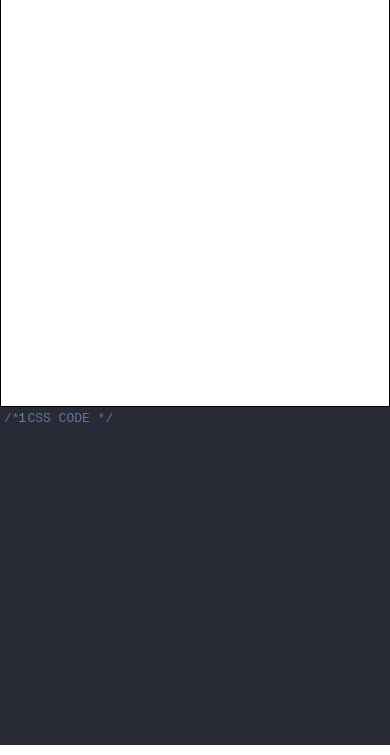
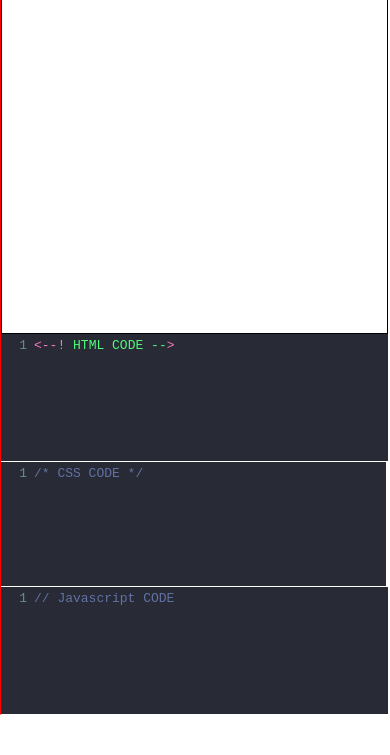
Before and after one commit to nandirchrd/simple-ide, a plain HTML site: page index.html in a window 390 px wide. Shown: the part 89-844 px from the top of the page. Drawn offline with Linux system fonts and the light colour scheme.

Commit message:
modified index.html

```diff
--- a/index.html
+++ b/index.html
@@ -53,22 +53,29 @@
             grid-column-end: 12;
         }
         @media only screen and (max-width: 768px) {
-            body {
+            .container{
+                display: grid;
+                border: 1px solid red;
+                grid-template-columns: repeat(12,1fr);
+                grid-template-rows: 50vh 15vh 15vh 15vh;
             }
             div:nth-child(2){
+                grid-row-start: 3;
+                grid-column-start: 1;
+                grid-column-end: -1;
+                border-bottom: 1px white solid;
+                border-top: 1px solid white;
+            }
+            div:nth-child(3){
+                grid-row-start: 2;
                 grid-column-start: 1;
                 grid-column-end: -1;
                 border: none;
             }
-            div:nth-child(3){
-                display: none;
-                grid-column-start: 5;
-                grid-column-end: 9;
-            }
             div:nth-child(4){
-                display: none;
-                grid-column-start: 9;
-                grid-column-end: 13;
+                grid-column-start: 1;
+                grid-column-end: -1;
+                border: none;
             }
         }
         @media only screen and (min-width: 768px) and (max-width: 992px) {
@@ -87,11 +94,16 @@
                 grid-column-end: 13;
             }
         }
+        .alert{
+            color: red;
+            border: 1px solid red;
+            text-align: center;
+        }
     </style>
 
 </head>
 <body>
-    <h1>This is is not 100% Works. It still developing</h1>
+    <h3 class="alert">This is is not 100% Works. The Javascript compiler can't save variabel. It still developing</h3>
     <div class="container">
         <iframe id="preview"></iframe>
         <div id="css">
@@ -103,10 +115,15 @@
         let html = document.getElementById('html');
         let css = document.getElementById('css');
         let js = document.getElementById('js');
+        let alert = document.querySelector('.alert');
+        setTimeout(()=>{
+            alert.style.display = 'none'
+        }, 5000)
 
         html.addEventListener('keydown', handleChange);
         css.addEventListener('keydown', handleChange);
-        js.addEventListener('keydown', (e)=> { if(e.keyCode === 13){ handleChange() } });
+        js.addEventListener('keydown', handleChange);
+
         const htmlEditor = CodeMirror(html, {
             value: '<--! HTML CODE -->',
             lineNumbers: true,
@@ -130,15 +147,19 @@
         })
 
         function handleChange(){
+            setTimeout(()=>{
                 let preview = document.getElementById('preview').contentWindow.document;
+                let head = preview.querySelector('head');
                 let htmlCode = htmlEditor.getValue();
                 let cssCode = "<style>" + cssEditor.getValue() + "</style/>";
                 let jsCode = "<scri" + "pt>" + jsEditor.getValue() + "</scri" + "pt>";
 
                 preview.open();
-            preview.write(htmlCode+cssCode+jsCode);
+                preview.write(cssCode+htmlCode+jsCode);
                 preview.close();
                 console.log(preview)
+            }, 1);
+
 
         }
     </script>
```
Lines whose indentation alone changed are shown as unchanged.
